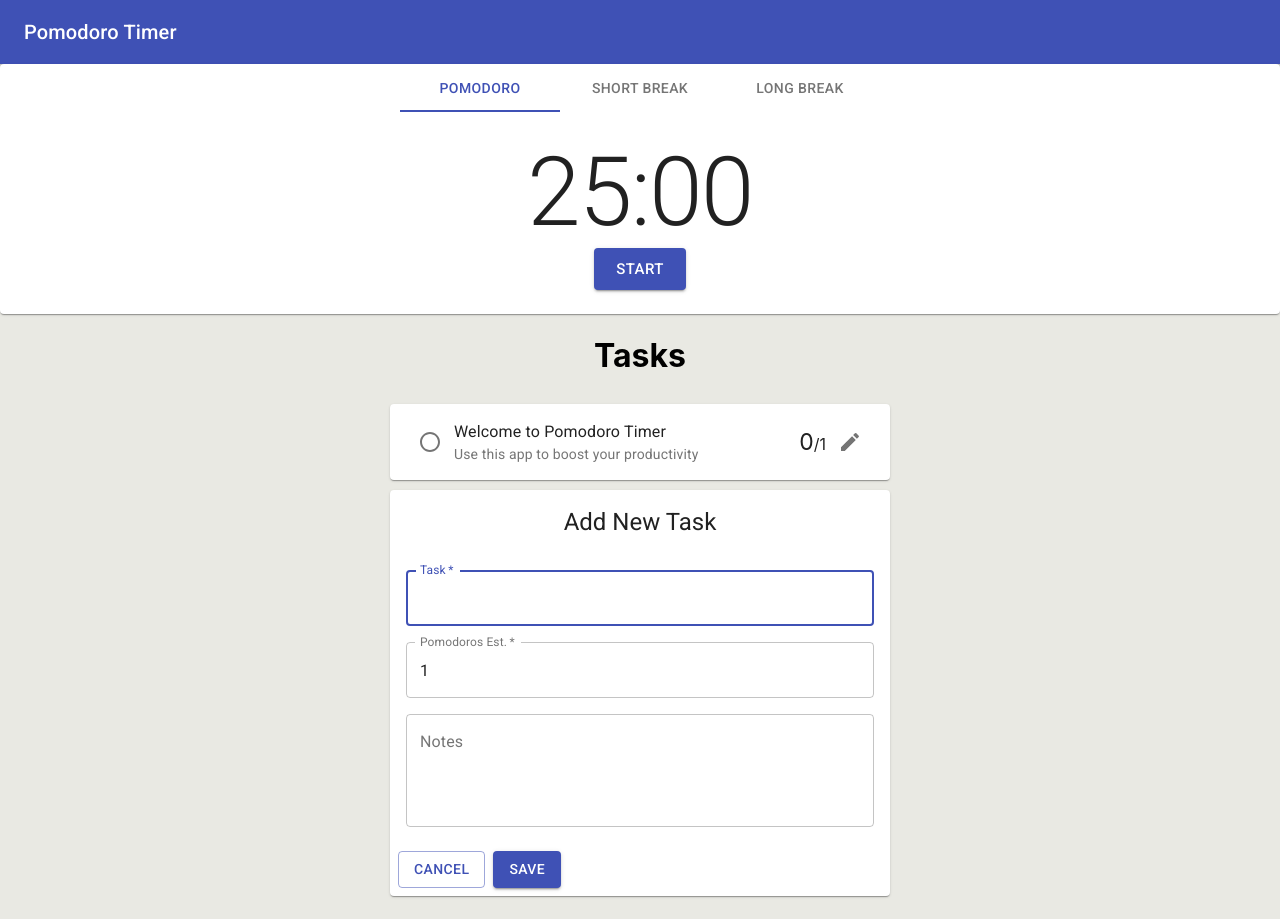
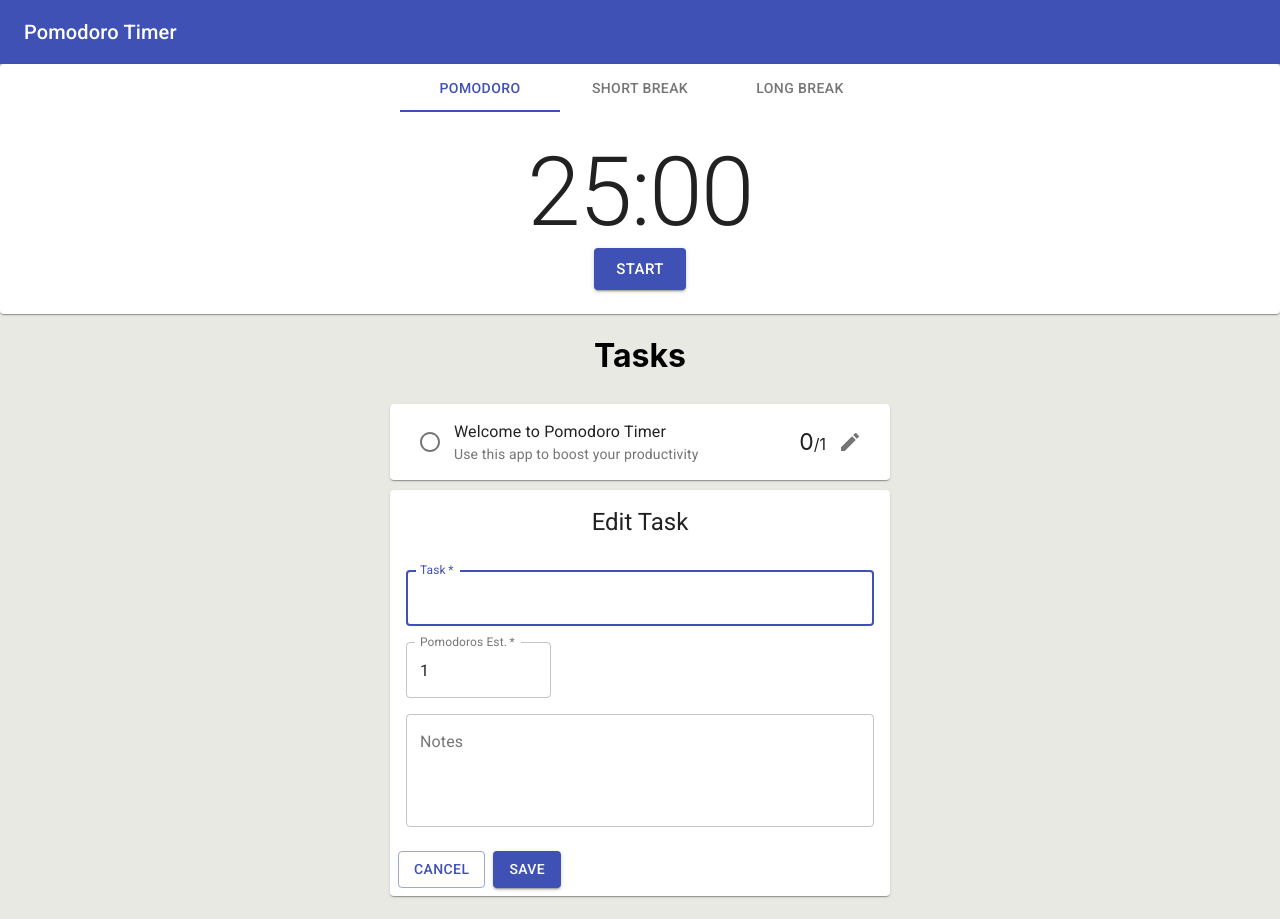
Before and after one commit to TebzaTheMan/PomTasks, a React (Create React App) app: page / in a window 1280 px wide. Both pictures are taken after a click on the button "ADD TASK". Built offline with nearby package versions, Linux system fonts and the light colour scheme.

Commit message:
feature : resused editTask form to accomodate addTaskform

```diff
--- a/src/components/AddTask.js
+++ b/src/components/AddTask.js
@@ -1,109 +1,22 @@
-import React, { useState, useContext } from "react";
+import React, { useState } from "react";
 import Button from "@material-ui/core/Button";
 import AddIcon from "@material-ui/icons/Add";
-import Grid from "@material-ui/core/Grid";
-import CardActions from "@material-ui/core/CardActions";
-import { Card } from "@material-ui/core";
-import TextField from "@material-ui/core/TextField";
-import CardHeader from "@material-ui/core/CardHeader";
-import CardContent from "@material-ui/core/CardContent";
+import TaskForm from "./TaskForm";
 
-import { DispatchContext } from "./../contexts/Tasks.context";
-import useInputState from "./../hooks/useInputState";
-import { ADD_TASK } from "../constants/actions";
 export default function AddTask() {
-  const dispatch = useContext(DispatchContext);
   const [showaddForm, setAddForm] = useState(false);
-  const [task, handleTask, clearTask] = useInputState();
-  const [notes, handleNotes, clearNotes] = useInputState();
-  const [pomEstimated, handlePomEstimated, clearPomEstimated] = useInputState(
-    1
-  );
 
   const handleClick = () => {
     setAddForm(!showaddForm);
   };
-  const handleAdd = () => {
-    dispatch({
-      type: ADD_TASK,
-      task: task,
-      notes: notes,
-      pomodorosEstimated: pomEstimated,
-    });
-    clearPomEstimated();
-    clearTask();
-    clearNotes();
-    handleClick();
-  };
-  const addForm = () => {
-    return (
-      <Card>
-        <CardHeader title="Add New Task" />
-        <CardContent>
-          <form noValidate>
-            <Grid container spacing={2}>
-              <Grid item xs={12}>
-                <TextField
-                  id="standard-basic"
-                  label="Task"
-                  variant="outlined"
-                  autoFocus
-                  required
-                  fullWidth
-                  name="description"
-                  value={task}
-                  onChange={handleTask}
-                />
-              </Grid>
-
-              <Grid item xs={12}>
-                <TextField
-                  type="number"
-                  id="standard-multiline-flexible"
-                  label="Pomodoros Est."
-                  variant="outlined"
-                  fullWidth
-                  required
-                  value={pomEstimated}
-                  onChange={handlePomEstimated}
-                />
-              </Grid>
-              <Grid item xs={12}>
-                <TextField
-                  id="standard-multiline-flexible"
-                  label="Notes"
-                  multiline
-                  rows={4}
-                  variant="outlined"
-                  fullWidth
-                  value={notes}
-                  onChange={handleNotes}
-                  placeholder="some extra info that you wanna add"
-                />
-              </Grid>
-            </Grid>
-          </form>
-        </CardContent>
-        <CardActions>
-          <Button color="primary" variant="outlined" onClick={handleClick}>
-            Cancel
-          </Button>
-          <Button
-            variant="contained"
-            color="primary"
-            type="submit"
-            onClick={handleAdd}
-          >
-            Save
-          </Button>
-        </CardActions>
-      </Card>
-    );
-  };
   return (
     <div>
       {showaddForm ? (
-        addForm()
+        <TaskForm
+          action="ADD_TASK"
+          pomodorosEstimated="1"
+          handleCancel={handleClick}
+        />
       ) : (
         <Button
           color="primary"
--- a/src/components/Task.js
+++ b/src/components/Task.js
@@ -12,7 +12,7 @@ import EditIcon from "@material-ui/icons/Edit";
 import { TOGGLE_TASK, SELECT_TASK } from "./../constants/actions";
 import { DispatchContext } from "./../contexts/Tasks.context";
 import { Chip } from "@material-ui/core";
-import EditTask from "./EditTask";
+import TaskForm from "./TaskForm";
 const useStyles = makeStyles((theme) => ({
   notSelected: {
     marginBottom: 10,
@@ -74,9 +74,10 @@ function Task({
   return (
     <React.Fragment>
       {isEditting ? (
-        <EditTask
+        <TaskForm
+          action="EDIT_TASK"
           id={id}
-          handleEdit={handleEdit}
+          handleCancel={handleEdit}
           task={task}
           notes={notes}
           pomodorosEstimated={pomodorosEstimated}
--- a/src/components/EditTask.js
+++ b/src/components/TaskForm.js
@@ -7,15 +7,22 @@ import CardActions from "@material-ui/core/CardActions";
 import Grid from "@material-ui/core/Grid";
 import Button from "@material-ui/core/Button";
 import CardContent from "@material-ui/core/CardContent";
-import { DispatchContext } from "./../contexts/Tasks.context";
+import { DispatchContext } from "../contexts/Tasks.context";
 import { useForm } from "react-hook-form";
-import { EDIT_TASK, REMOVE_TASK } from "./../constants/actions";
+import { EDIT_TASK, REMOVE_TASK, ADD_TASK } from "../constants/actions";
 const useStyles = makeStyles((theme) => ({
   editForm: {
     marginBottom: 15,
   },
 }));
-function EditTask({ id, handleEdit, task, notes, pomodorosEstimated }) {
+function TaskForm({
+  id,
+  handleCancel,
+  task,
+  notes,
+  pomodorosEstimated,
+  action,
+}) {
   const classes = useStyles();
   const dispatch = useContext(DispatchContext);
   const { register, handleSubmit } = useForm();
@@ -25,14 +32,21 @@ function EditTask({ id, handleEdit, task, notes, pomodorosEstimated }) {
   };
   const onSubmit = (data, e) => {
     e.preventDefault();
-    dispatch({
+    action === "ADD_TASK"
+      ? dispatch({
+          type: ADD_TASK,
+          task: data.task,
+          notes: data.notes,
+          pomodorosEstimated: data.pomodorosEstimated,
+        })
+      : dispatch({
           type: EDIT_TASK,
           id,
           task: data.task,
           notes: data.notes,
           pomodorosEstimated: data.pomodorosEstimated,
         });
-    handleEdit();
+    handleCancel();
   };
   return (
     <Card className={classes.editForm}>
@@ -40,7 +54,7 @@ function EditTask({ id, handleEdit, task, notes, pomodorosEstimated }) {
       <form
         autoComplete="off"
         onSubmit={handleSubmit(onSubmit)}
-        id="EditTaskForm"
+        id="TaskFormForm"
       >
         <CardContent>
           <Grid container spacing={2}>
@@ -87,6 +101,7 @@ function EditTask({ id, handleEdit, task, notes, pomodorosEstimated }) {
           </Grid>
         </CardContent>
         <CardActions>
+          {action === "EDIT_TASK" ? (
             <Button
               color="secondary"
               variant="contained"
@@ -95,7 +110,9 @@ function EditTask({ id, handleEdit, task, notes, pomodorosEstimated }) {
             >
               Delete
             </Button>
-          <Button color="primary" variant="outlined" onClick={handleEdit}>
+          ) : null}
+
+          <Button color="primary" variant="outlined" onClick={handleCancel}>
             Cancel
           </Button>
           <Button variant="contained" color="primary" type="submit">
@@ -107,4 +124,4 @@ function EditTask({ id, handleEdit, task, notes, pomodorosEstimated }) {
   );
 }
 
-export default EditTask;
+export default TaskForm;
```
Lines whose indentation alone changed are shown as unchanged.
